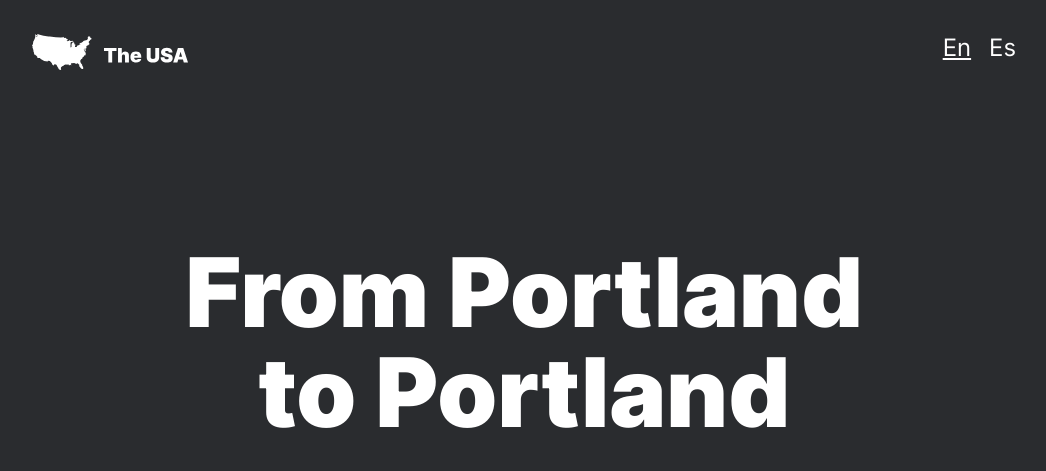
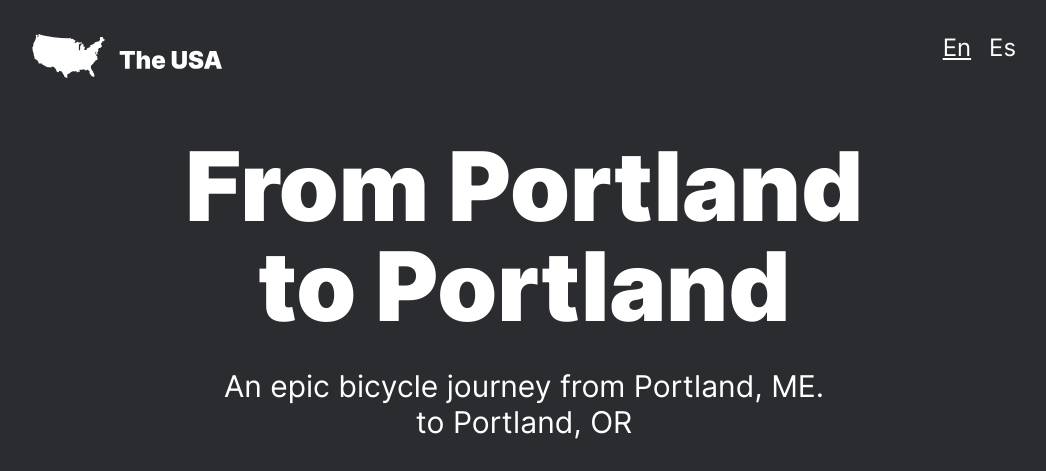
Before and after one commit to bar-amit/web_project_3, a plain HTML site: page index.html in a window 1280 px wide. Shown: the top 471 px of the page, without its empty margins (116-1162 px from the left). Drawn offline with Linux system fonts and the light colour scheme.

Commit message:
imported another time the svg

```diff
--- a/index.html
+++ b/index.html
@@ -10,7 +10,7 @@
 
       <header class="header">
 
-        <svg fill="none" xmlns="http://www.w3.org/2000/svg">
+        <svg class="header__logo" width="156" height="36" viewBox="0 0 156 36" fill="none" xmlns="http://www.w3.org/2000/svg">
           <path d="M72 17.0695V13.8993H84.5059V17.0695H80.178V28.3917H76.3279V17.0695H72Z" fill="white"/>
           <path d="M89.9104 22.2777V28.3917H86.0322V13.8993H89.7699V19.5887H89.8823C90.1259 18.8952 90.531 18.3551 91.0978 17.9682C91.6645 17.5767 92.346 17.3809 93.1423 17.3809C93.9057 17.3809 94.5685 17.5554 95.1306 17.9045C95.6973 18.2536 96.1352 18.7348 96.4444 19.3481C96.7582 19.9614 96.9128 20.6643 96.9081 21.4569V28.3917H93.0299V22.2777C93.0345 21.7399 92.9011 21.3177 92.6294 21.0111C92.3624 20.7044 91.9807 20.5511 91.4842 20.5511C91.0111 20.5511 90.6317 20.7044 90.346 21.0111C90.0603 21.3177 89.9151 21.7399 89.9104 22.2777Z" fill="white"/>
           <path d="M103.994 28.5898C102.265 28.5898 100.905 28.0969 99.9116 27.1109C98.9233 26.1202 98.4292 24.745 98.4292 22.9854C98.4292 21.8626 98.654 20.8813 99.1036 20.0416C99.5533 19.2019 100.188 18.5485 101.008 18.0815C101.827 17.6144 102.794 17.3809 103.909 17.3809C104.996 17.3809 105.94 17.605 106.741 18.0532C107.546 18.5013 108.169 19.1429 108.609 19.9779C109.054 20.8082 109.277 21.8013 109.277 22.9571V23.8628H102.251V24.0327C102.251 24.5563 102.41 24.9903 102.729 25.3347C103.052 25.6744 103.502 25.8442 104.078 25.8442C104.476 25.8442 104.823 25.7617 105.118 25.5965C105.417 25.4267 105.624 25.1885 105.736 24.8818H109.277C109.094 26.0141 108.542 26.9151 107.619 27.585C106.701 28.2549 105.492 28.5898 103.994 28.5898ZM102.251 21.7116H105.708C105.698 21.2446 105.53 20.8648 105.202 20.5723C104.879 20.2751 104.476 20.1265 103.994 20.1265C103.52 20.1265 103.113 20.2728 102.771 20.5653C102.434 20.8577 102.261 21.2399 102.251 21.7116Z" fill="white"/>
```
